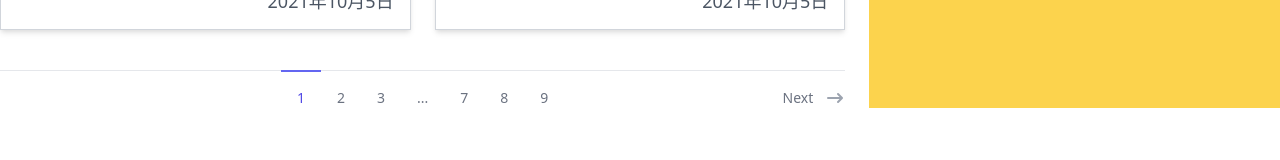
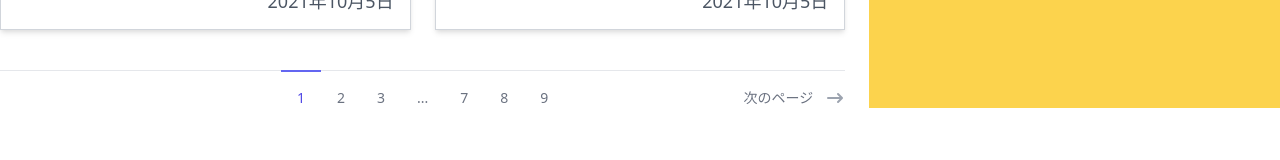
Before and after one commit to tsuyopon-xyz/headless-next-blog-with-tailwind, a Next.js app: page / in a window 1280 px wide. Shown: the part 2470-2630 px from the top of the page. Built offline with nearby package versions, Linux system fonts and the light colour scheme; what @tailwindcss/typography would draw is missing.

Commit message:
Change to Japanese in Pagination component.

```diff
--- a/src/components/organisms/Pagination.tsx
+++ b/src/components/organisms/Pagination.tsx
@@ -31,7 +31,7 @@ export const Pagination: VFC<Props> = ({ perPage, total, currentPage = 1 }) => {
                 className="mr-3 h-5 w-5 text-gray-400"
                 aria-hidden="true"
               />
-              Previous
+              前のページ
             </a>
           </Link>
         ) : null}
@@ -47,7 +47,7 @@ export const Pagination: VFC<Props> = ({ perPage, total, currentPage = 1 }) => {
         {currentPage < maxPage ? (
           <Link href={`?page=${currentPage + 1}`}>
             <a className={unselectedPageClassValues}>
-              Next
+              次のページ
               <ArrowNarrowRightIcon
                 className="ml-3 h-5 w-5 text-gray-400"
                 aria-hidden="true"
```
